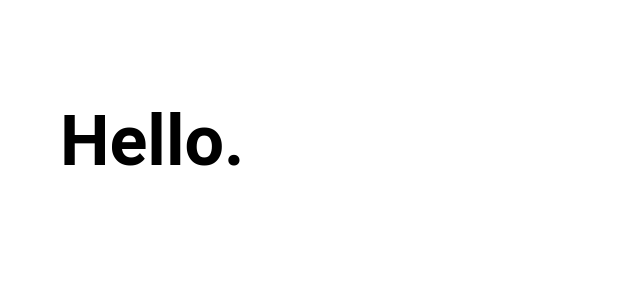
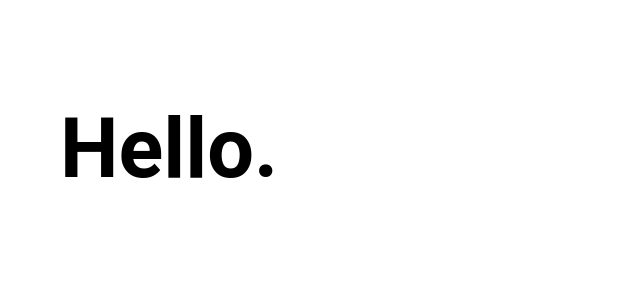
Before and after one commit to pweimann/personal-website, a Nuxt app: page / in a window 1280 px wide. Shown: the top 300 px of the page, without its empty margins (0-640 px from the left). Built offline with nearby package versions, Linux system fonts and the light colour scheme.

Commit message:
adjust the global font styles

```diff
--- a/app.vue
+++ b/app.vue
@@ -13,27 +13,36 @@
 import BaseFooter from '@/components/BaseFooter'
 import BaseHeader from '@/components/BaseHeader'</script>
 <style lang='css'>
+html {
+  font-size: 10px;
+  font-family: Roboto, sans-serif;
+}
+
 * {
   margin: 0;
   padding: 0;
-  font-size: 10px;
-  font-family: Roboto, sans-serif;
   box-sizing: border-box;
 }
 
 p {
-  font-size: 1.8rem;
+  font-size: 1.6rem;
 }
 
 h1 {
-  font-size: 7rem;
+  font-size: calc(7rem + 1vw);
 }
 
 h2 {
-  font-size: 3.5rem;
+  font-size: calc(3rem + 1vw);
 }
 
 p {
   margin-top: 1rem;
 }
+
+@media screen and (min-width: 800px) {
+  p {
+    font-size: 1.8rem;
+  }
+}
 </style>
```
